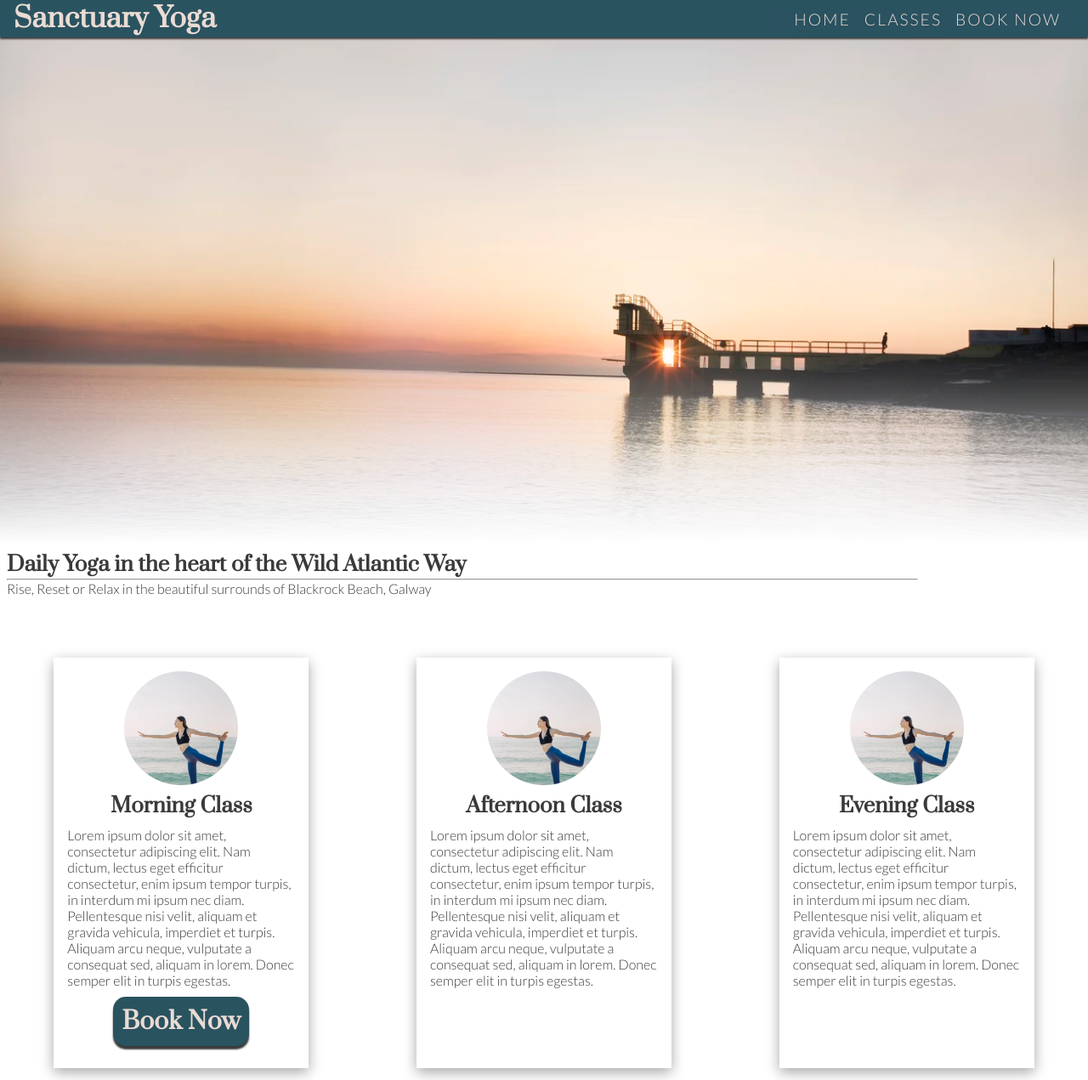
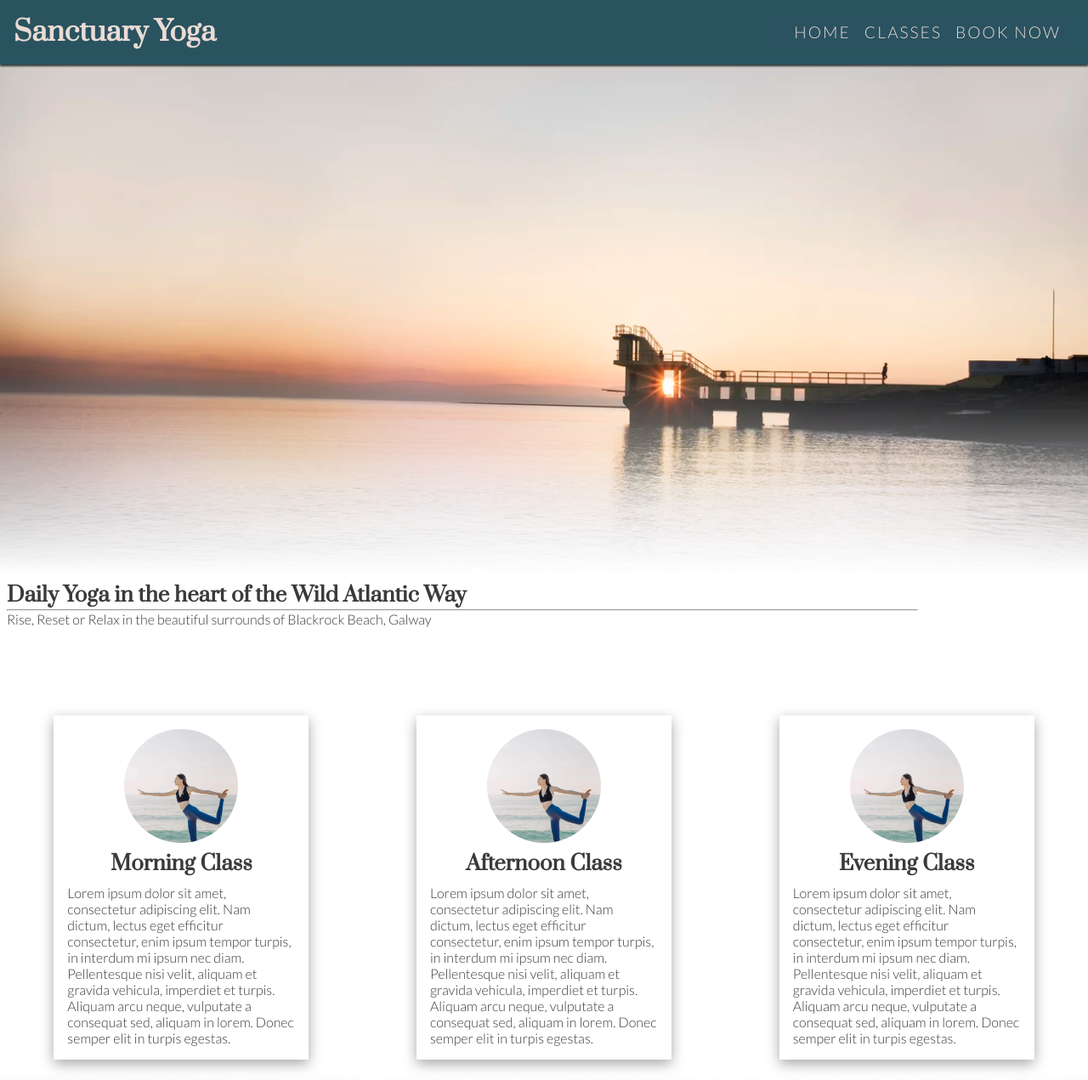
Before and after one commit to Bear81/sanctuary-pp1, a plain HTML site: page index.html in a window 1280 px wide. Shown: the top 1271 px of the page at 85% size. Drawn offline with Linux system fonts and the light colour scheme.

Commit message:
Style- Nav Bar spacing, class cards padding, booking section image tranparancy

```diff
--- a/assets/css/style.css
+++ b/assets/css/style.css
@@ -36,7 +36,7 @@ h6 {
 
 header {
     background-color: #2a5360;
-    padding: 0 1rem;
+    padding: 1rem 1rem;
     position: fixed;
     z-index: 99;
     width: 100%;
@@ -53,6 +53,7 @@ header a {
 
 #menu {
     font-size: 120%;
+    line-height: 200%;
     letter-spacing: 2px;
     list-style-type: none;
     text-transform: uppercase;
@@ -68,17 +69,12 @@ nav {
     left: 0;
 }
 
-nav li {
-    color: azure;
-}
-
-/* Needs more work */
 nav a:hover {
-    color: #3a3a3a;
+    color: #fff;
 }
 
 nav a:active {
-    border-bottom: 1px solid #3a3a3a;
+    border-bottom: 1px solid #ffffff;
 }
 
 #nav-menu {
@@ -97,7 +93,7 @@ nav a:active {
 /* ######## Body ######## */
 main {
     flex: 1 0 auto;
-    margin-top: 40px;
+    margin-top: 75.5px;
     display: flex;
     flex-direction: column;
 }
@@ -106,17 +102,6 @@ main {
     background-color: transparent;
     width: 85%;
     padding: .5rem;
-}
-
-.book-button {
-    font-size: 1.5rem;
-    background-color: #2a5360;
-    padding: 10px;
-    margin: 10px;
-    border-radius: 15px;
-    color: #eadbd4;
-    border: none;
-    box-shadow: 0 4px 2px #3a3a3a;
 }
 
 #hero-img {
@@ -130,7 +115,7 @@ main {
     display: flex;
     flex-wrap: wrap;
     justify-content: space-around;
-    padding-top: 3rem;
+    padding-top: 5rem;
 }
 
 #class-cards h2 {
@@ -155,9 +140,9 @@ main {
 
 /* ######## Book Now Page ######## */
 
-
 #book-now {
     background-image: url(../images/shoreline-love-morning.webp);
+    mask-image: linear-gradient(to top, rgba(0, 0, 0, 1.0) 80%, transparent 100%);
     background-size: cover;
     flex-grow: 1;
     position: relative;
@@ -180,9 +165,20 @@ main {
     border-radius: 5px;
 }
 
-label {
+.radio-buttons {
     font-size: 1.5rem;
     margin-bottom: .5rem;
+}
+
+.book-button {
+    font-size: 1.5rem;
+    background-color: #2a5360;
+    padding: 10px;
+    margin: 10px;
+    border-radius: 15px;
+    color: #eadbd4;
+    border: none;
+    box-shadow: 0 4px 2px #3a3a3a;
 }
 
 /* ######## footer ######## */
--- a/index.html
+++ b/index.html
@@ -58,9 +58,6 @@
                     consectetur, enim ipsum tempor turpis, in interdum mi ipsum nec diam. Pellentesque nisi velit,
                     aliquam et gravida vehicula, imperdiet et turpis. Aliquam arcu neque, vulputate a consequat sed,
                     aliquam in lorem. Donec semper elit in turpis egestas. </p>
-                <button class="book-button" onclick="location.href ='book-now.html'">
-                    <h3>Book Now</h3>
-                </button>
             </div>
             <div class="card" id="c-afternoon">
                 <img class="class-img" id="cc-afternoon-img" src="assets/images/beach-yoga-square.webp"
```
